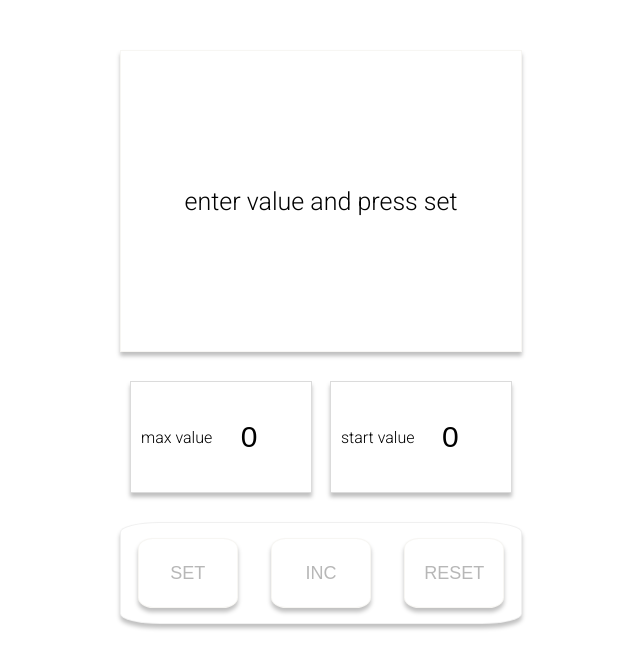
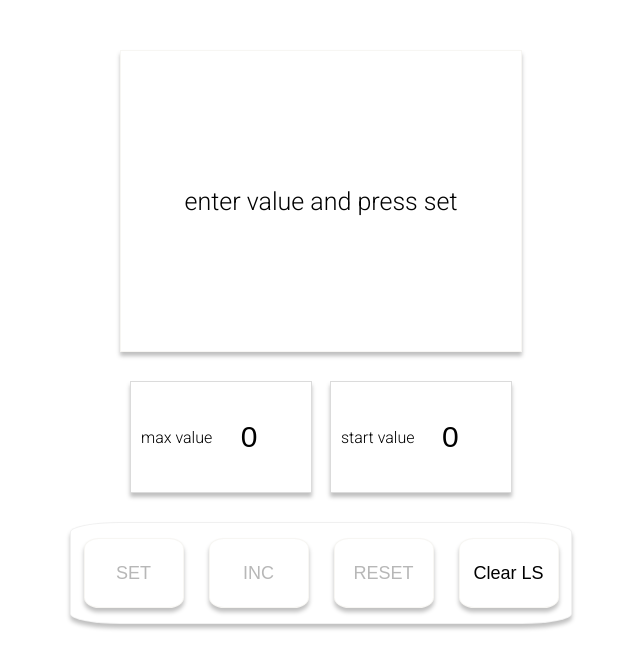
Before and after one commit to LuVuitton/localstorage-counter, a React (Create React App) app: page / in a window 1280 px wide. Shown: the top 668 px of the page, without its empty margins (319-959 px from the left). Built offline with nearby package versions, Linux system fonts and the light colour scheme.

Commit message:
local storage

```diff
--- a/src/App.module.css
+++ b/src/App.module.css
@@ -2,7 +2,7 @@
     display: flex;
     justify-content: space-around;
     align-items: center;
-    width: 400px;
+    width: 500px;
     height: 100px;
     border-radius: 10%;
     margin: 10px auto 10px auto;
--- a/src/App.tsx
+++ b/src/App.tsx
@@ -1,4 +1,4 @@
-import React, {useState} from 'react';
+import React, {useEffect, useState} from 'react';
 import {ReusedButton} from "./ReusedButton";
 import {ReusedInput} from "./ReusedInput";
 import {MainScreen} from "./MainScreen";
@@ -7,7 +7,7 @@
 
 
 type dataButtonType = {
-    title: 'SET' | 'INC' | 'RESET',
+    title: 'SET' | 'INC' | 'RESET' | 'Clear LS',
     disable: boolean
     id: string
 }
@@ -34,6 +34,11 @@
             disable: true,
             id: v1(),
         },
+        {
+            title: 'Clear LS',
+            disable: false,
+            id: v1(),
+        },
     ]
 
     const [startValue, setStartValue] = useState(0)
@@ -42,9 +47,25 @@
     const [screenMode, setScreenMode] = useState<screenModeType>('enter value and press set')
     const [dataButton, setDataButton] = useState<Array<dataButtonType>>(buttons)
 
+    useEffect(()=> {
+        const startValueLS = localStorage.getItem('startValue')
+        const maxValueLS = localStorage.getItem('maxValue')
+
+        if(startValueLS && maxValueLS) {
+            setStartValue(JSON.parse(startValueLS))
+            setMaxValue(JSON.parse(maxValueLS))
+            setScreenValue(JSON.parse(startValueLS))
+            setScreenMode('screen value')
+            setDataButton(dataButton.map(e => {
+                return e.title === 'INC' ? {...e, disable: false} : e
+            }))
+        }
+
+    }, [])
+
 
     const changeMaxValue = (inputValue: number) => {
-        if (inputValue >= 0 && inputValue > startValue) {
+        if (inputValue >= 0 && inputValue > startValue && startValue !== -1) {
             setMaxValue(inputValue)
             setScreenMode('enter value and press set')
             setDataButton(dataButton.map(e => e.title === 'SET' ? {...e, disable: false}
@@ -70,20 +91,25 @@
             setStartValue(maxValue)
             setScreenMode('incorrect value')
             setDataButton(dataButton.map(e => e.title === 'SET' ? {...e, disable: true} : e))
+        } else if (inputValue < 0) {
+            setStartValue(-1)
+            setScreenMode('incorrect value')
+            setDataButton(dataButton.map(e => e.title === 'SET' ? {...e, disable: true} : e))
         }
     }
 
     const increment = () => {
-        if (screenValue < maxValue) {
+        if (screenValue === maxValue - 1) { //   что бы не позволял нажать когда равны
+            setScreenValue(maxValue)
+            setDataButton(dataButton.map(e => e.title === 'INC' ? {...e, disable: true} : e))
+        } else if (screenValue < maxValue) {
             setScreenValue(screenValue + 1)
             setDataButton(dataButton.map(e => e.title === 'RESET' ? {...e, disable: false} : e))
-        } else if (screenValue === maxValue) {
-            setScreenValue(maxValue)
-            setDataButton(dataButton.map(e => e.title === 'INC' ? {...e, disable: true} : e)) //////шо ж делать
         }
     }
     const reset = () => {
-        setDataButton(dataButton.map(e => e.title === 'RESET' ? {...e, disable: true} : e))
+        setDataButton(dataButton.map(e => e.title === 'RESET' ? {...e, disable: true} :
+            e.title === 'INC' ? {...e, disable: false} :e))
         setScreenValue(startValue)
     }
     const set = () => {
@@ -93,7 +119,20 @@
         }))
         setScreenMode('screen value')
         setScreenValue(startValue)
+        localStorage.setItem('startValue',JSON.stringify(startValue))
+        localStorage.setItem('maxValue',JSON.stringify(maxValue))
     }
+    const clearLS = () => {
+        localStorage.clear()
+        setScreenValue(0)
+        setStartValue(0)
+        setMaxValue(0)
+        setScreenMode('screen value')
+    }
+
+
+
+
 
 
     return (
@@ -108,11 +147,12 @@
             <div className={s.buttonsWrapper}>
                 {dataButton.map(e => (<ReusedButton
                     title={e.title}
-                    callback={e.title === 'SET' ? set : e.title === 'INC' ? increment : reset}
+                    callback={e.title === 'SET' ? set : e.title === 'INC' ? increment :e.title === 'RESET' ? reset : clearLS}
                     disable={e.disable}
                     key={e.id}
                 />))}
             </div>
+
         </>
     );
 }
```
Also changed, not shown: package.json (+30 -1 lines), 1 other file (tests, documents, lock files or other folders).
